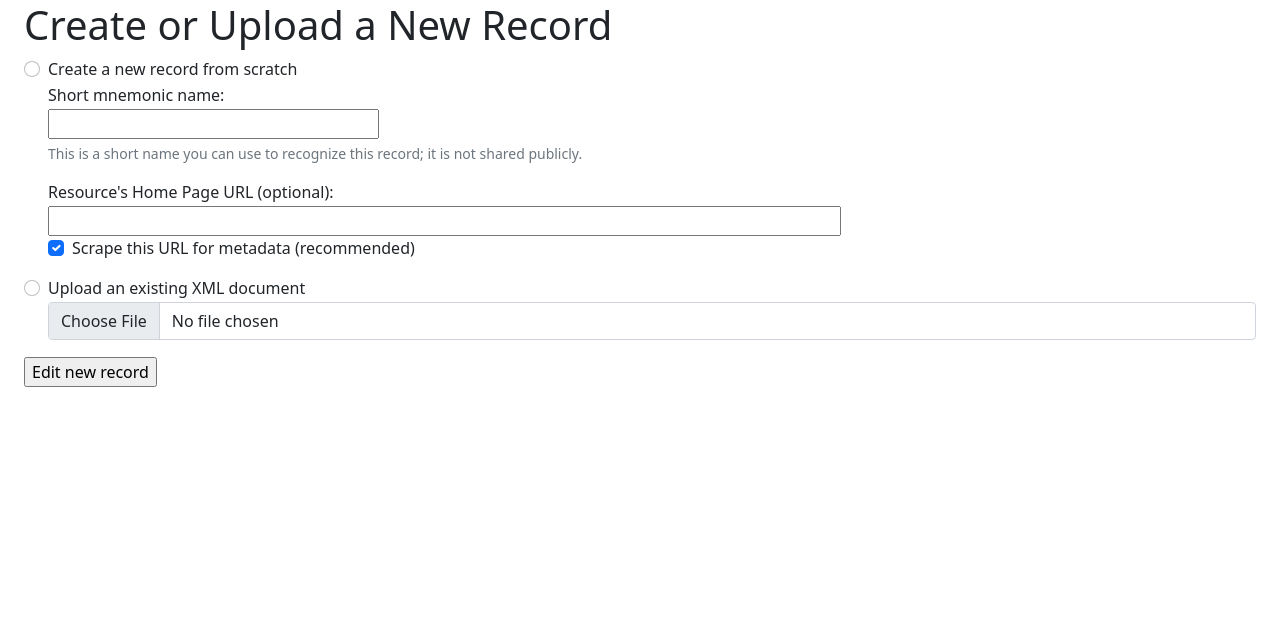
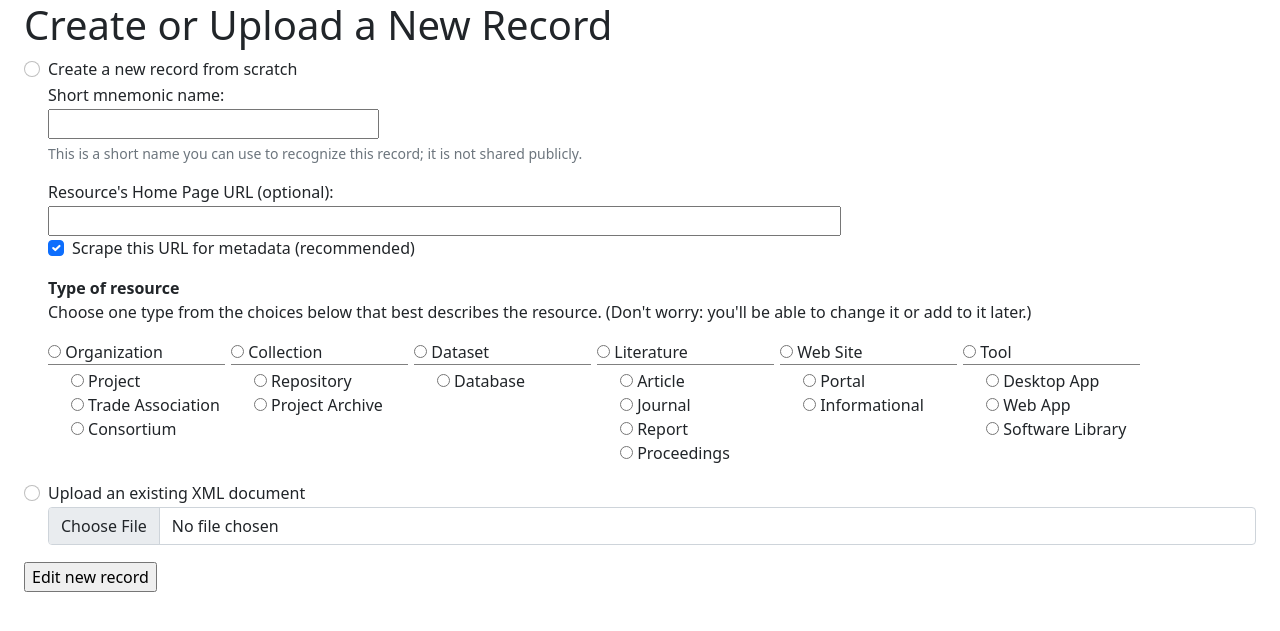
Before and after one commit to RayPlante/ce-registry, a Django app: page /draft/start/ in a window 1280 px wide. Shown: the top 631 px of the page. Run offline with Django 3.2, Linux system fonts and the light colour scheme; some libraries are stand-ins or nearby versions.

Commit message:
add resource type selection to start form

```diff
--- a/cerr_curate_app/cerr_curate_app/templates/cerr_curate_app/user/forms/createform.html
+++ b/cerr_curate_app/cerr_curate_app/templates/cerr_curate_app/user/forms/createform.html
@@ -27,5 +27,14 @@
       <label class="form-check-label" for="create-scrape">Scrape this URL for metadata (recommended)</label>
     </span>
   </div>
+  <div>
+    <p><b>Type of resource</b> <br />
+       Choose one type from the choices below that <it>best</it> describes the resource.  (Don't worry:
+       you'll be able to change it or add to it later.) <br />
+       {{ form.restype_errors }}
+    </p>
+    {{ form.restype }}
+  </div>
+
 </fieldset>
 </div>
--- /dev/null
+++ b/cerr_curate_app/cerr_curate_app/templates/cerr_curate_app/user/forms/restype.html
@@ -0,0 +1,24 @@
+{% with id=widget.attrs.id %}
+<div{% if id %} id="{{ id }}"{% endif %}{% if widget.attrs.class %} class="{{ widget.attrs.class }}"{% endif %}>
+<script type="text/javascript">
+var restype_chosen = null;
+funtion open_subtypes(ev) {
+}
+</script>
+<span>
+{% for group, options, index in widget.optgroups %}
+<div style="width: 20ch; float: left; padding-right: 6px;">
+{% for option in options %}
+{% if option.subindex == 0 %}
+<div>{% include option.template_name with widget=option %}</div>
+<div style="display: block; padding-top: 4px; border-top: 1px solid grey;">
+{% else %}
+<div style="margin-left: 2.5ch;">{% include option.template_name with widget=option %}</div>
+{% endif %}
+{% endfor %}
+</div>
+</div>
+{% endfor %}
+</span>
+</div>
+{% endwith %}
--- a/cerr_curate_app/cerr_curate_app/templates/cerr_curate_app/user/forms/startform.html
+++ b/cerr_curate_app/cerr_curate_app/templates/cerr_curate_app/user/forms/startform.html
@@ -15,6 +15,7 @@
   {{ form.create }}
   </div>
 
+  <div style="margin-top: 1em;">
   <div class="form-check">
     {{ form.start_meth.1 }}
   </div>
@@ -22,3 +23,4 @@
   {{ form.xmlfile.errors }}
   {{ form.xmlfile }}
   </div>
+  </div>
--- /dev/null
+++ b/cerr_curate_app/cerr_curate_app/views/user/forms/selectrestype.py
@@ -0,0 +1,97 @@
+"""
+This module provides widgets for selecting the resource type
+"""
+from django import forms
+from django.forms import widgets
+
+TMPL8S = 'cerr_curate_app/user/forms/'
+
+class ResourceSelect(widgets.ChoiceWidget):
+    template_name = TMPL8S + 'restype.html'
+    # group_template_name = TMPL8S + 'selectGroup.html'
+
+    def __init__(self, allow_multiple=False, resources=(), attrs=None):
+        self._allow_multiple = allow_multiple
+        self.input_type = 'checkbox' if allow_multiple else 'radio'
+#        self.template_name = forms.CheckboxSelectMultiple.template_name \
+#                                        if allow_multiple \
+#                                        else forms.RadioSelect.template_name
+        self.option_template_name = forms.CheckboxSelectMultiple.option_template_name \
+                                        if allow_multiple \
+                                        else forms.RadioSelect.option_template_name
+
+        choices = []
+        for group, subs in resources:
+            choices.append((group, [(group, group)] + [("%s: %s" % (group, s), s) for s in subs]))
+
+        super().__init__(attrs, choices)
+
+    def create_option(self, name, value, label, selected, index, subindex=None, attrs=None):
+        out = super().create_option(name, value, label, selected, index, subindex, attrs)
+        if subindex is not None:
+            out['subindex'] = subindex
+        return out
+
+    def use_required_attribute(self, initial):
+        # Don't use the 'required' attribute because browser validation would
+        # require all checkboxes to be checked instead of at least one.
+        if self._allow_multiple:
+            return False
+        return super().use_required_attribute(initial)
+
+    def value_omitted_from_data(self, data, files, name):
+        # HTML checkboxes don't appear in POST data if not checked, so it's
+        # never known if the value is actually omitted.
+        if self._allow_multiple:
+            return False
+        return super().use_required_attribute(initial)
+
+    def id_for_label(self, id_, index=None):
+        """
+        Don't include for="field_0" in <label> because clicking such a label
+        would toggle the first checkbox.
+        """
+        if self._allow_multiple and index is None:
+            return ''
+        return super().id_for_label(id_, index)
+
+
+class ResourceTypeChoice:
+    """
+    a container for a resource type choice and its sub-choices, used to configure a ResourceChoiceField
+    """
+    def __init__(self, value, label, subchoice_field=None):
+        self.value = value
+        self.label = label
+        self.subchoices = subchoice_field
+
+    def to_tuple(self):
+        return (self.value, self.label, self.sub_choices)
+
+    @classmethod
+    def to_choices(cls, choice_seq):
+        return tuple([c.to_tuple() for c in choice_seq])
+
+class ResourceTypeChoiceField(forms.MultipleChoiceField):
+    """
+    A choice of a resource type (role)
+    """
+    def __init__(self, allow_multiple=False, **kwargs):
+        self._allow_multiple = allow_multiple
+
+        resources = (
+            ("Organization", ("Project", "Trade Association", "Consortium")),
+            ("Collection", ("Repository", "Project Archive")),
+            ("Dataset", ("Database",)),
+            ("Literature", ("Article", "Journal", "Report", "Proceedings")),
+            ("Web Site", ("Portal", "Informational")),
+            ("Tool", ("Desktop App", "Web App", "Software Library"))
+        )
+
+        widget = ResourceSelect(allow_multiple, resources)
+        super(ResourceTypeChoiceField, self).__init__(choices=widget.choices, widget=widget, **kwargs)
+
+    def to_python(self, value):
+        if not isinstance(value, (list, tuple)):
+            value = [value]
+        return super().to_python(value)
--- a/cerr_curate_app/cerr_curate_app/views/user/forms/start.py
+++ b/cerr_curate_app/cerr_curate_app/views/user/forms/start.py
@@ -1,7 +1,7 @@
 """
 a module defining Forms used to start a draft record
 """
-import os
+import os, pdb
 from collections import OrderedDict
 from collections.abc import Mapping
 
@@ -10,6 +10,7 @@ from django.utils.html import conditional_escape
 from django.forms.utils import ErrorDict
 
 from .base import ComposableForm, MultiForm, CerrErrorList
+from .selectrestype import ResourceTypeChoiceField
 
 __all__ = "CreateForm StartForm".split()
 
@@ -28,6 +29,7 @@ class CreateForm(ComposableForm):
     name = forms.CharField(required=True)
     homepage = forms.URLField(required=False)
     scrape = forms.BooleanField(initial=True)
+    restype = ResourceTypeChoiceField()
 
     def __init__(self, data=None, files=None, is_top=True, show_errors=None, **kwargs):
         self.is_top = is_top
@@ -52,6 +54,13 @@ class CreateForm(ComposableForm):
         return the errors associated with the homepage input
         """
         return self.errors.get("homepage", self.error_class(error_class="errorlist"))
+
+    @property
+    def restype_errors(self):
+        """
+        return the errors associated with the homepage input
+        """
+        return self.errors.get("restype", self.error_class(error_class="errorlist"))
 
     def full_clean(self):
         if self.disabled:
```
